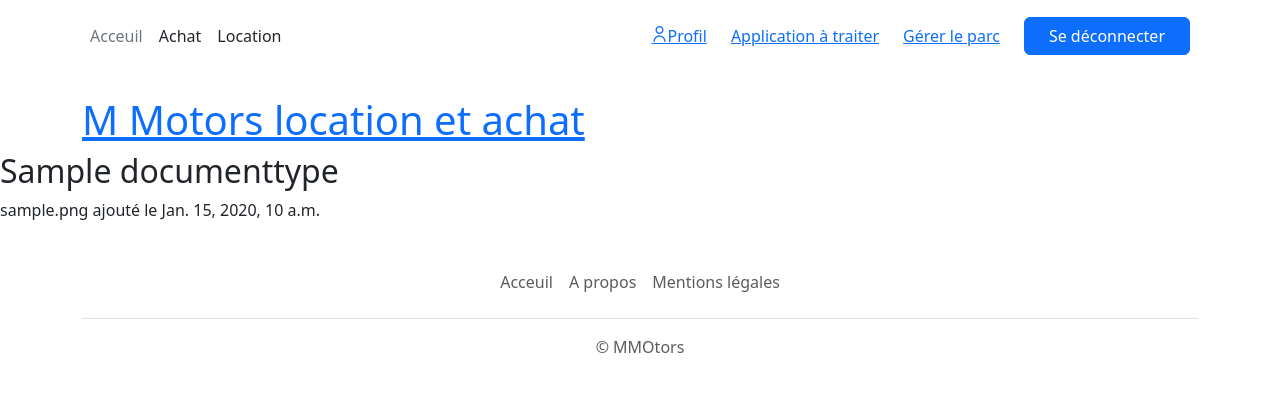
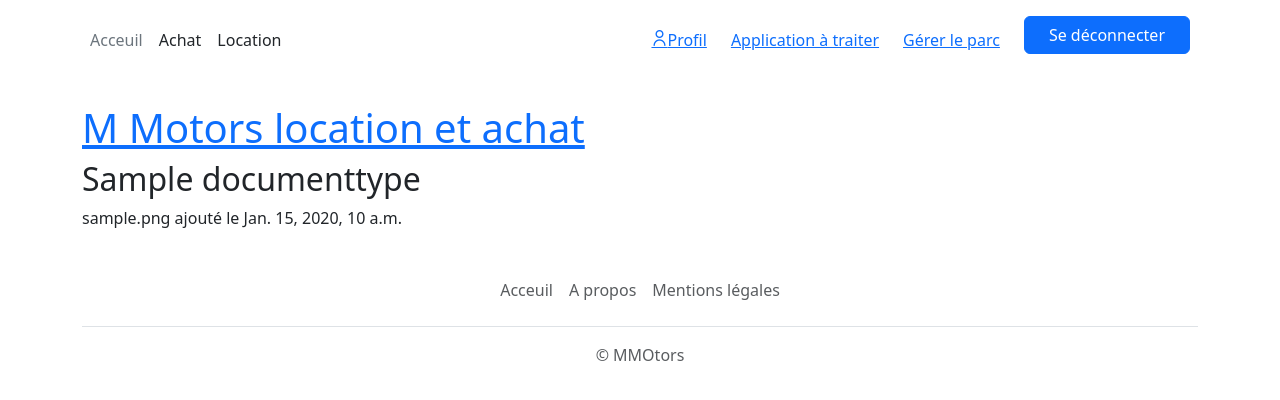
Before and after one commit to FleurD974/Mmotors, a Django app: page /store/application/ in a window 1280 px wide. Shown: the top 400 px of the page. Run offline with Django 5.2, Linux system fonts and the light colour scheme; a user stored in the database is signed in; tables that the repository leaves empty hold one stand-in row (values such as "Sample post"); some libraries are stand-ins or nearby versions.

Commit message:
Tidy styling

```diff
--- a/shop/static/css/styles.css
+++ b/shop/static/css/styles.css
@@ -20,6 +20,10 @@ button {
 
 .margin-10-px{
     margin: 10px;
+}
+
+a.btn{
+    margin-bottom: 10px;
 }
 
 .form-centered{
--- a/store/templates/store/application.html
+++ b/store/templates/store/application.html
@@ -1,6 +1,7 @@
 {% extends 'base.html' %}
 
 {% block content %}
+<div class="container">
     {% if messages %}
     <div id="messages">
         {% for message in messages%}
@@ -21,7 +22,7 @@
 
     {% if application.status == 'draft' %}
         <a href="{% url 'submit-application' application.id %}" class="w-100 btn btn-lg btn-primary">Soumettre l'application</a>
-    <button type="submit" class="w-100 btn btn-lg btn-primary">Soumettre l'application</button>
     {% endif %}
 
+</div>
 {% endblock %}
--- a/store/templates/store/review.html
+++ b/store/templates/store/review.html
@@ -6,11 +6,11 @@
     <h2>{{ application.customer }} créé le {{ application.created_at }}</h2>
     <p>
         Intéréssé par {{ application.car }}.
-        Statut de l'application : {{ application.status }}
-        Traité le : {{ application.reviewed_at }}
+        <br>Statut de l'application : {{ application.status }}
+        <br>Traité le : {{ application.reviewed_at }}
         {% for document in documents %}
             {{ document.type }} ajouté le {{ document.uploaded_at }}
-        <a href="{% url 'view-document' document.id %}" target="_blank">Consulter le document</a>
+            <a href="{% url 'view-document' document.id %}" target="_blank">Consulter le document</a>
         {% endfor %}
     </p>
     <a href="{% url 'approve-application' application.id %}">Valider l'application</a>
```
Lines whose indentation alone changed are shown as unchanged.
